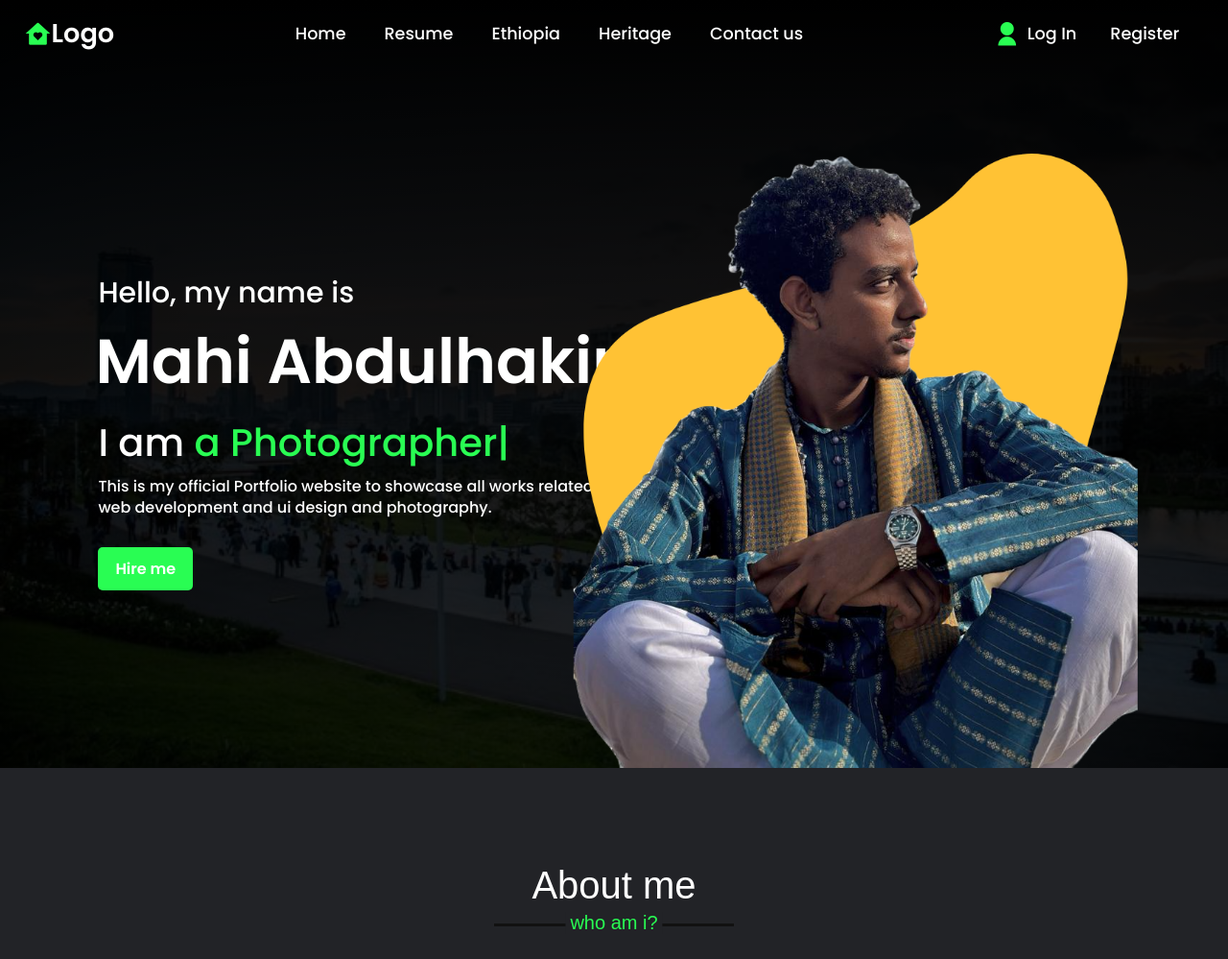
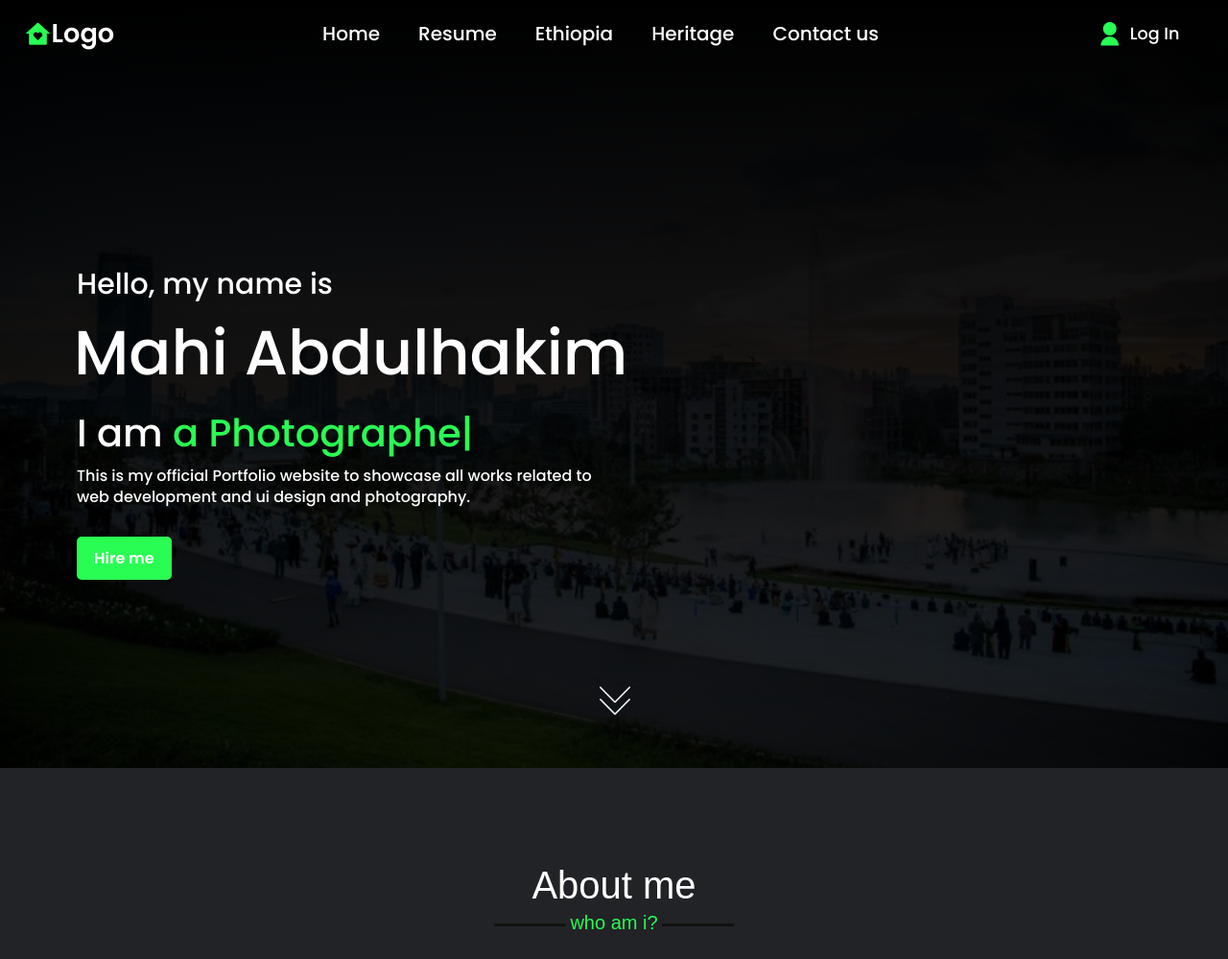
Before and after one commit to MAHI-HAKIM/Mahis-Portfolio-Web, a PHP site: page / in a window 1280 px wide. Shown: the top 999 px of the page at 96% size. Run offline with PHP 8.4, Linux system fonts and the light colour scheme; some libraries are stand-ins or nearby versions.

Commit message:
Completed HomePage

```diff
--- a/index.html
+++ b/index.html
@@ -46,7 +46,7 @@
 
       <div class="main">
         <a href="#" class="user"><i class="ri-user-fill"></i>Log In</a>
-        <a href="#">Register</a>
+
         <div class="bx bx-menu" id="menu-icon"></div>
       </div>
     </header>
@@ -54,26 +54,29 @@
 
     <!-- HERO SECTION STARTS -->
     <div class="hero">
-      <div class="column-left">
+      <div class="max-width">
+        <div class="hero-content">
           <div class="text-1">Hello, my name is</div>
           <div class="text-2">Mahi Abdulhakim</div>
           <div class="text-3">
             I am <span id="typed-text" class="typing"></span>
           </div>
           <p>
-          This is my official Portfolio website to showcase all works related to
+            This is my official Portfolio website to showcase all works related
+            to
             <br />
             web development and ui design and photography.
           </p>
-        <a href="#">Hire me</a>
-      </div>
-      <div class="column-right">
-        <div class="images">
-          <img src="images/shape.png" class="shape" />
-          <img src="images/mahi(1).png" class="girl" />
+          <a href="#" class="contact">Hire me</a>
         </div>
       </div>
+
+      <!-- SCROLL-DOWN-BUTTON -->
+      <a href="#about" class="scroll-down">
+        <img src="images/arrow-down.svg" alt="scroll Down" />
+      </a>
     </div>
+
     <!-- HERO SECTION ENDS -->
 
     <!-- ABOUT SECTION STARS -->
@@ -141,5 +144,6 @@
 
     <!--js link-->
     <script src="java.js"></script>
+    <script></script>
   </body>
 </html>
--- a/java.js
+++ b/java.js
@@ -1,3 +1,29 @@
+// NAVBAR FEATURES
+let menu = document.querySelector("#menu-icon");
+let navbar = document.querySelector(".navbar");
+
+menu.onclick = () => {
+  menu.classList.toggle("bx-x");
+  navbar.classList.toggle("open");
+};
+document.addEventListener("DOMContentLoaded", function () {
+  window.onscroll = function () {
+    scrollFunction();
+  };
+
+  function scrollFunction() {
+    if (
+      document.body.scrollTop > 100 ||
+      document.documentElement.scrollTop > 100
+    ) {
+      document.querySelector("header").classList.add("scrolled");
+    } else {
+      document.querySelector("header").classList.remove("scrolled");
+    }
+  }
+});
+
+//AUTOMATIC TYPING FEATURE
 document.addEventListener("DOMContentLoaded", function () {
   var typed = new Typed("#typed-text", {
     strings: [
@@ -11,11 +37,3 @@
     loop: true,
   });
 });
-
-let menu = document.querySelector("#menu-icon");
-let navbar = document.querySelector(".navbar");
-
-menu.onclick = () => {
-  menu.classList.toggle("bx-x");
-  navbar.classList.toggle("open");
-};
--- a/style.css
+++ b/style.css
@@ -58,17 +58,22 @@
 }
 .navbar a {
   color: var(--text-color);
-  font-size: 1.1rem;
+  font-size: 18 px;
   font-weight: 500;
   padding: 5px 0;
   margin: 0px 30px;
   transition: all 0.5s ease;
 }
 .navbar a:hover {
-  color: green;
+  color: rgb(81, 217, 81);
 }
 .navbar a.active {
   color: var(--main-color);
+}
+
+.scrolled {
+  background: rgb(22, 92, 1);
+  opacity: 0.9;
 }
 
 .main {
@@ -122,22 +127,25 @@
   background-attachment: fixed;
   flex-wrap: wrap;
   align-items: center;
-  justify-content: space-between;
+}
+.hero .max-width {
+  transform: translateY(15%);
+  width: 100%;
 }
 
-.hero .text-1 {
-  font-size: 30px;
+.hero .hero-content .text-1 {
+  font-size: 40px;
 }
-.hero .text-2 {
-  font-size: 65px;
+.hero .hero-content .text-2 {
+  font-size: 75px;
   font-weight: 600;
   margin-left: -3px;
 }
-.hero .text-3 {
-  font-size: 40px;
+.hero .hero-content .text-3 {
+  font-size: 50px;
   margin: 5px 0;
 }
-.hero .text-3 span {
+.hero .hero-content .text-3 span {
   color: var(--main-color);
   font-weight: 500;
 }
@@ -146,7 +154,7 @@
   line-height: 22px;
 }
 
-.hero a {
+.hero .contact {
   background: var(--main-color);
   padding: 10px 18px;
   text-decoration: none;
@@ -163,29 +171,29 @@
   width: 50%;
 }
 
-.images {
-  width: 45%;
-  height: 80%;
-  position: absolute;
-  bottom: 0;
-  right: 100px;
-}
-
 .images img {
-  height: 100%;
-  position: absolute;
-  left: 50%;
-  bottom: 0;
-  transform: translateX(-50%);
+  height: 60%;
+  width: 70%;
+  transform: translateX(15%);
+  transform: translateY(15%);
   transition: bottom 1s, left 1s;
 }
-
 .images:hover .shape {
   bottom: 40px;
 }
 
 .images:hover .girl {
   left: 45%;
+}
+
+.hero .scroll-down {
+  position: absolute;
+  left: 50%;
+  bottom: 30px;
+  height: 32px;
+  width: 32px;
+  margin-left: -15px;
+  animation: scrollDown 2s ease infinite;
 }
 
 /* -----------------------------------*/
@@ -322,14 +330,52 @@
   margin-bottom: 0;
 }
 
+@keyframes scrollDown {
+  0%,
+  20%,
+  50%,
+  80%,
+  100% {
+    transform: translateY(0);
+  }
+  40% {
+    transform: translateY(-30px);
+  }
+  60% {
+    transform: translateY(-15px);
+  }
+}
+
 @media (max-width: 1280px) {
   header {
     padding: 14px 2%;
     transition: 0.2s;
   }
   .navbar a {
+    font-size: 20px;
     padding: 5px 0;
     margin: 0px 20px;
+  }
+
+  .hero .hero-content .text-1 {
+    font-size: 30px;
+  }
+  .hero .hero-content .text-2 {
+    font-size: 65px;
+    font-weight: 500;
+    margin-left: -3px;
+  }
+  .hero .hero-content .text-3 {
+    font-size: 40px;
+    margin: 4px 0;
+  }
+  .hero .hero-content .text-3 span {
+    color: var(--main-color);
+    font-weight: 00;
+  }
+  .hero p {
+    color: white;
+    line-height: 22px;
   }
 }
 
```
Also changed, not shown: other parts of style.css (+70 -14 lines), images/arrow-down.svg (added). Lines whose indentation alone changed are shown as unchanged.
